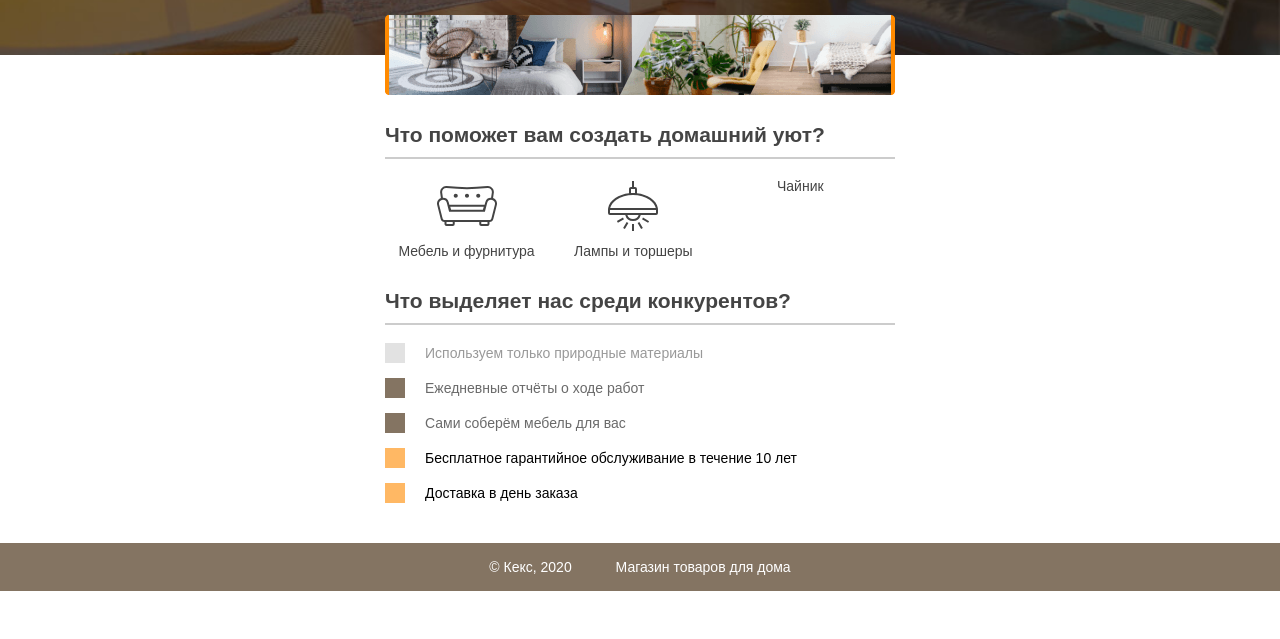
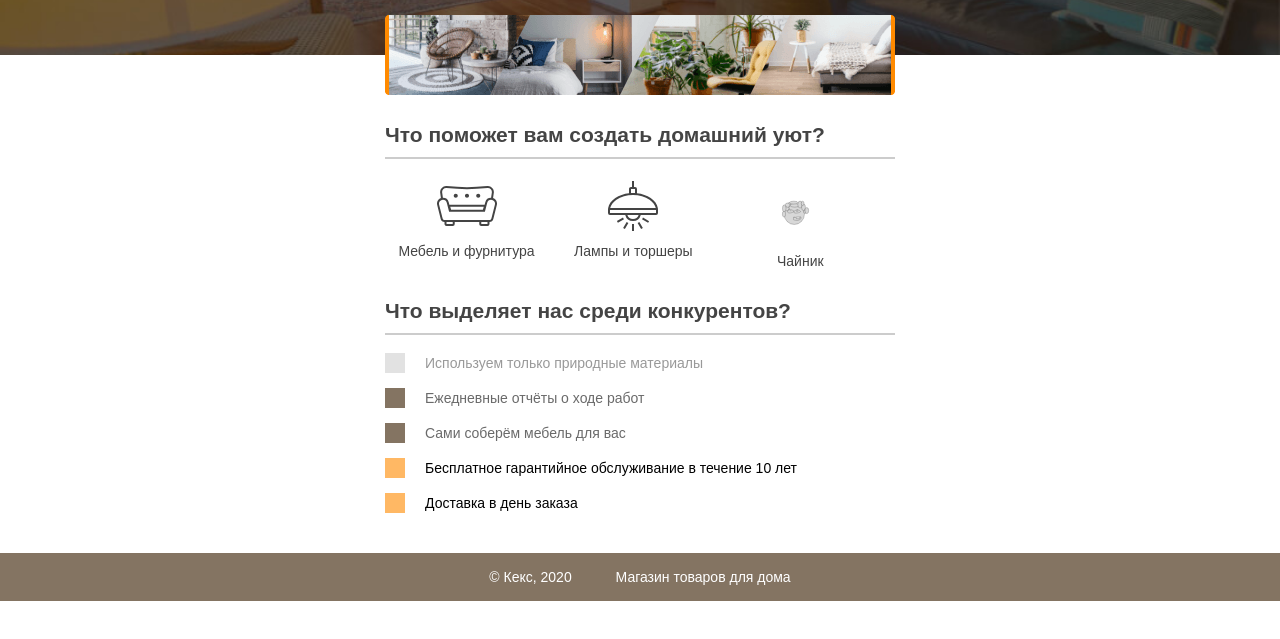
Before and after one commit to YarodlavKuznetsov/YarodlavKuznetsov.github.io, a plain HTML site: page index.html in a window 1280 px wide. Shown: the part 161-800 px from the top of the page. Drawn offline with Linux system fonts and the light colour scheme.

Commit message:
Update style.css

```diff
--- a/style.css
+++ b/style.css
@@ -125,3 +125,7 @@ h2 {
   vertical-align: middle;
   padding: 0 20px;
 }
+.feature-bbb {
+  padding-top: 75px;
+  background-image: url("img/bbb.svg");
+}
```
